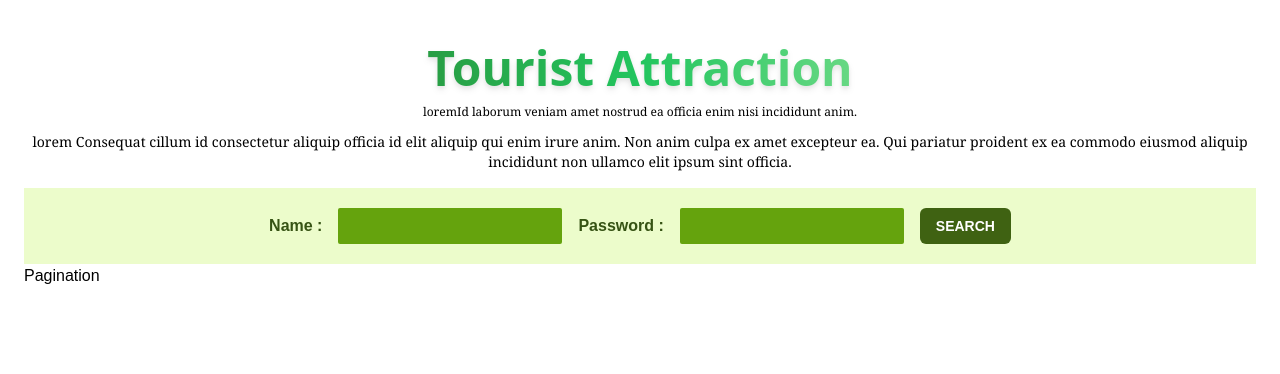
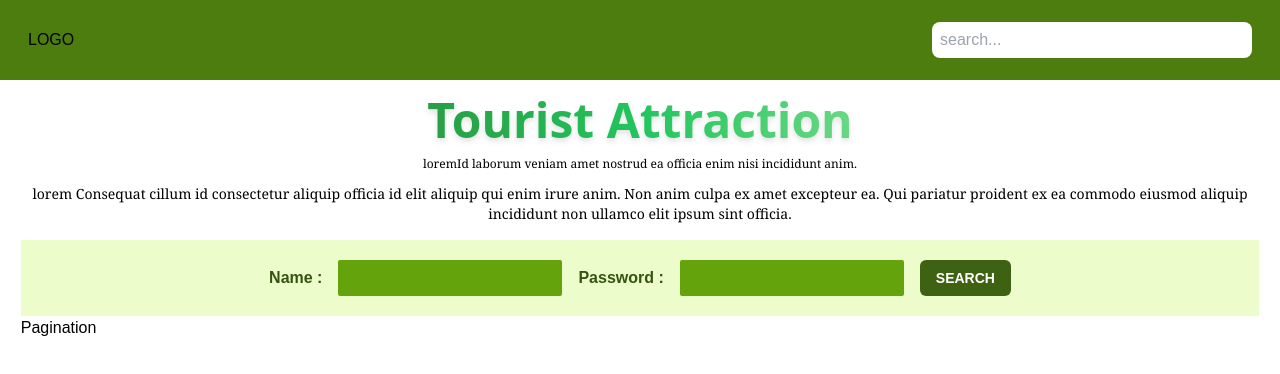
Before and after one commit to Ziaulhuq/Tourist-Attraction, a React (Vite) app: page / in a window 1280 px wide. Shown: the top 374 px of the page. Built offline with nearby package versions, Linux system fonts and the light colour scheme.

Commit message:
initialize navig

```diff
--- a/src/App.jsx
+++ b/src/App.jsx
@@ -1,12 +1,14 @@
 import "./App.css";
 import Forms from "./Components/Forms/Forms";
 import Header from "./Components/Header/Header";
+import Nav from "./Components/Nav/Nav";
 import Pagination from "./Components/Pagination/Pagination";
 import Portfolio from "./Components/Portfolio/Portfolio";
 
 function App() {
   return (
-    <div className="pt-5">
+    <div className="relative">
+      <Nav />
       <Header />
       <Portfolio />
       <Forms />
--- a/src/Components/Header/Header.jsx
+++ b/src/Components/Header/Header.jsx
@@ -4,7 +4,7 @@ const Header = () => {
   return (
     <motion.div>
       <motion.h1
-        className="text-5xl font-bold bg-gradient-to-r from-lime-900 via-green-500 to-lime-100  text-transparent bg-clip-text drop-shadow-md flex content-center justify-center font-sans"
+        className="text-5xl font-bold bg-gradient-to-r from-lime-900 via-green-500 to-lime-100  text-transparent bg-clip-text drop-shadow-md flex content-center justify-center font-sans mt-24"
         initial={{ opacity: 0 }}
         animate={{ opacity: 1 }}
         transition={{ duration: 5 }}
--- /dev/null
+++ b/src/Components/Nav/Nav.jsx
@@ -0,0 +1,20 @@
+import React from "react";
+
+const Nav = () => {
+  return (
+    <div className="h-20 w-full bg-lime-700 flex justify-between items-center pr-7 pl-7 fixed top-0 left-0 right-0 z-10">
+      <div>
+        <h1>LOGO</h1>
+      </div>
+      <div>
+        <input
+          type="text"
+          placeholder="search..."
+          className="w-80 h-9 rounded-lg pl-2 outline-none"
+        />
+      </div>
+    </div>
+  );
+};
+
+export default Nav;
--- a/src/index.css
+++ b/src/index.css
@@ -9,10 +9,11 @@
 }
 body {
   margin: 0;
-  padding: 0;
+  padding: 0 1.3rem;
   box-sizing: border-box;
-  padding: 1.5rem;
   font-family: sans-serif;
+  width: 100%;
+  overflow-x: hidden;
 }
 html {
   margin: 0;
```
